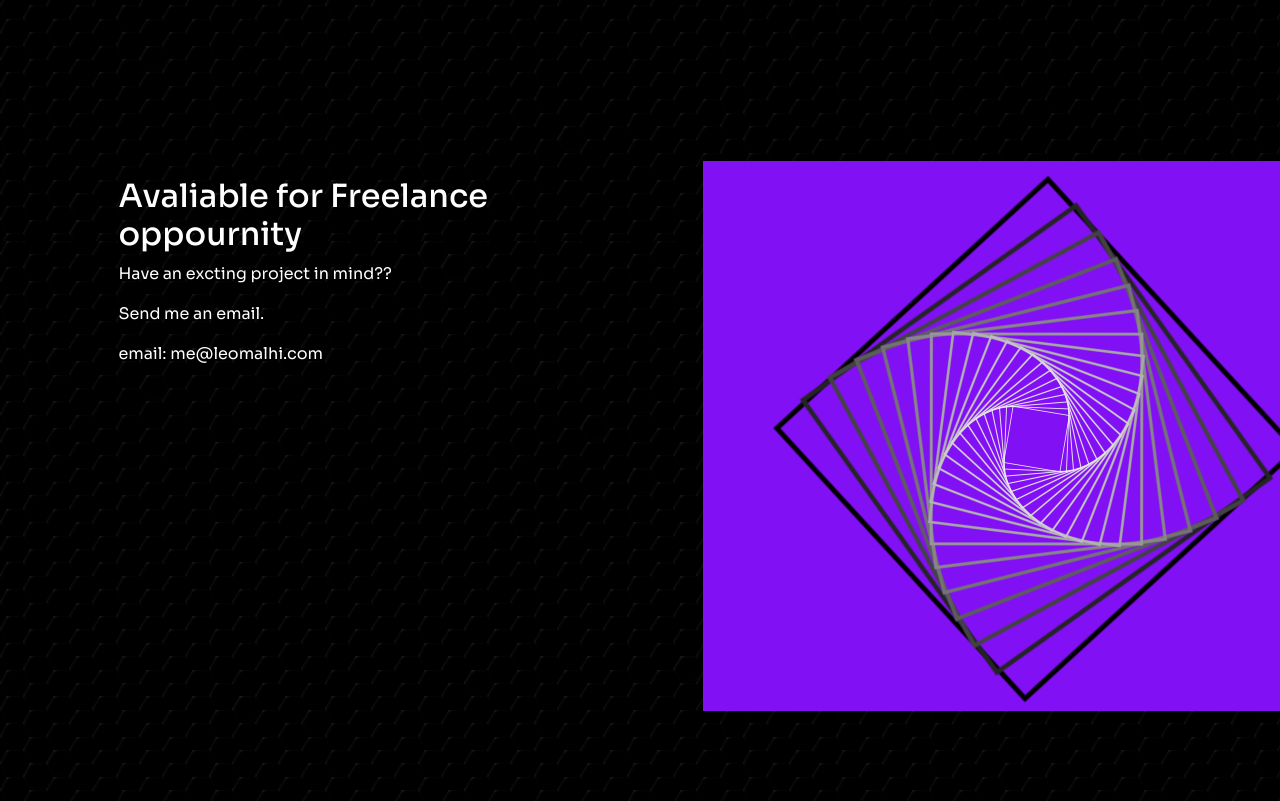
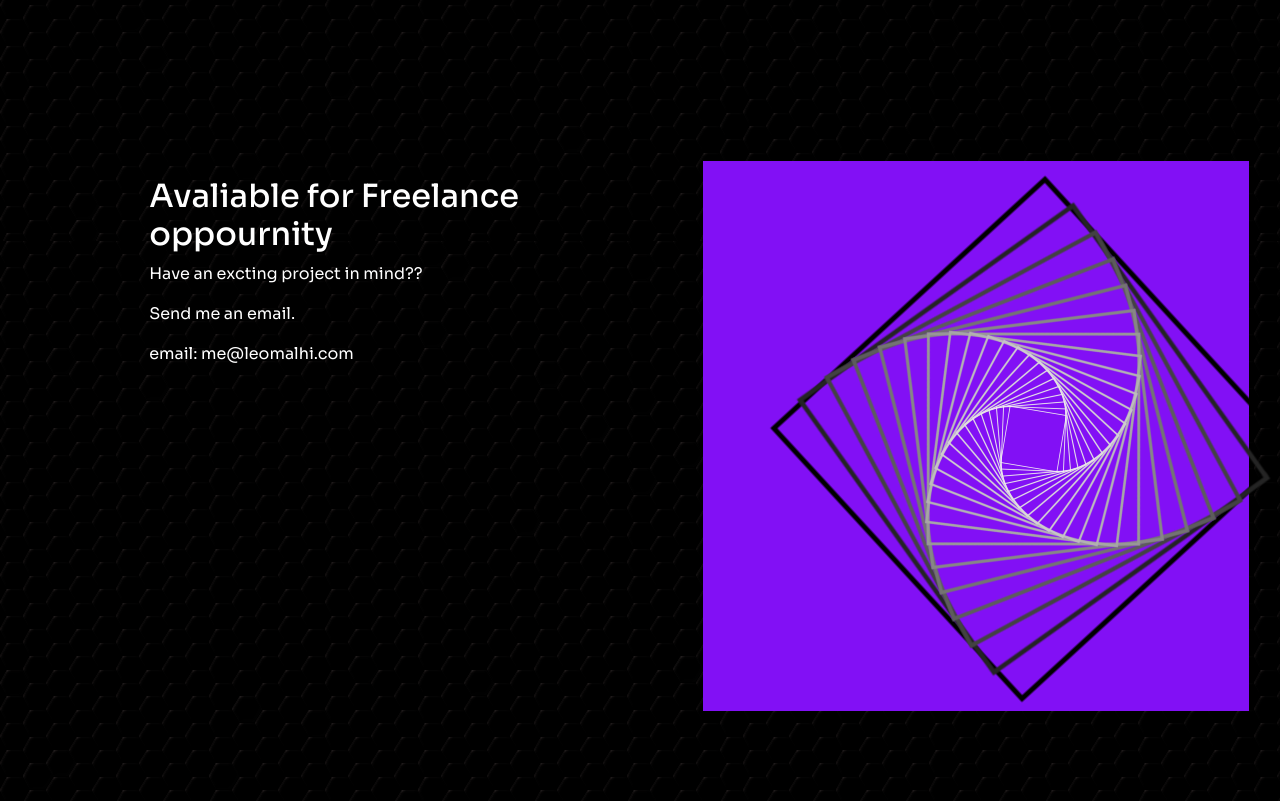
Before and after one commit to lee047/portfolio, a website: page index.html in a window 1280 px wide. Shown: the part 2719-3520 px from the top of the page. Drawn offline with nearby package versions, Linux system fonts and the light colour scheme; a web font is replaced by a local one.

Commit message:
fixed div overlay in contact section

```diff
--- a/index.html
+++ b/index.html
@@ -177,6 +177,7 @@
                        </div>
                     </section>
                     <section id="contact-page" class="scroll-item" data-name="CONTACT">
+                    <div class="container">
                         <div class="row">
                             <div class="col-6">
                                 <div class="contact-text">
@@ -193,6 +194,7 @@
                                 </div>
                             </div>
                         </div>
+                    </div>
                     </section>
                 </div>
             <!-- </div>img-overlay -->
--- a/scss/style.scss
+++ b/scss/style.scss
@@ -372,7 +372,6 @@ html , body {
     .contact-image{
         width: 100%;
         height: 100%;
-        max-width:800px;
         background-color: $purple-color;
         img{
             margin-left: 10%;
```
Also changed, not shown: css/style.css, 1 other file. Lines whose indentation alone changed are shown as unchanged.
